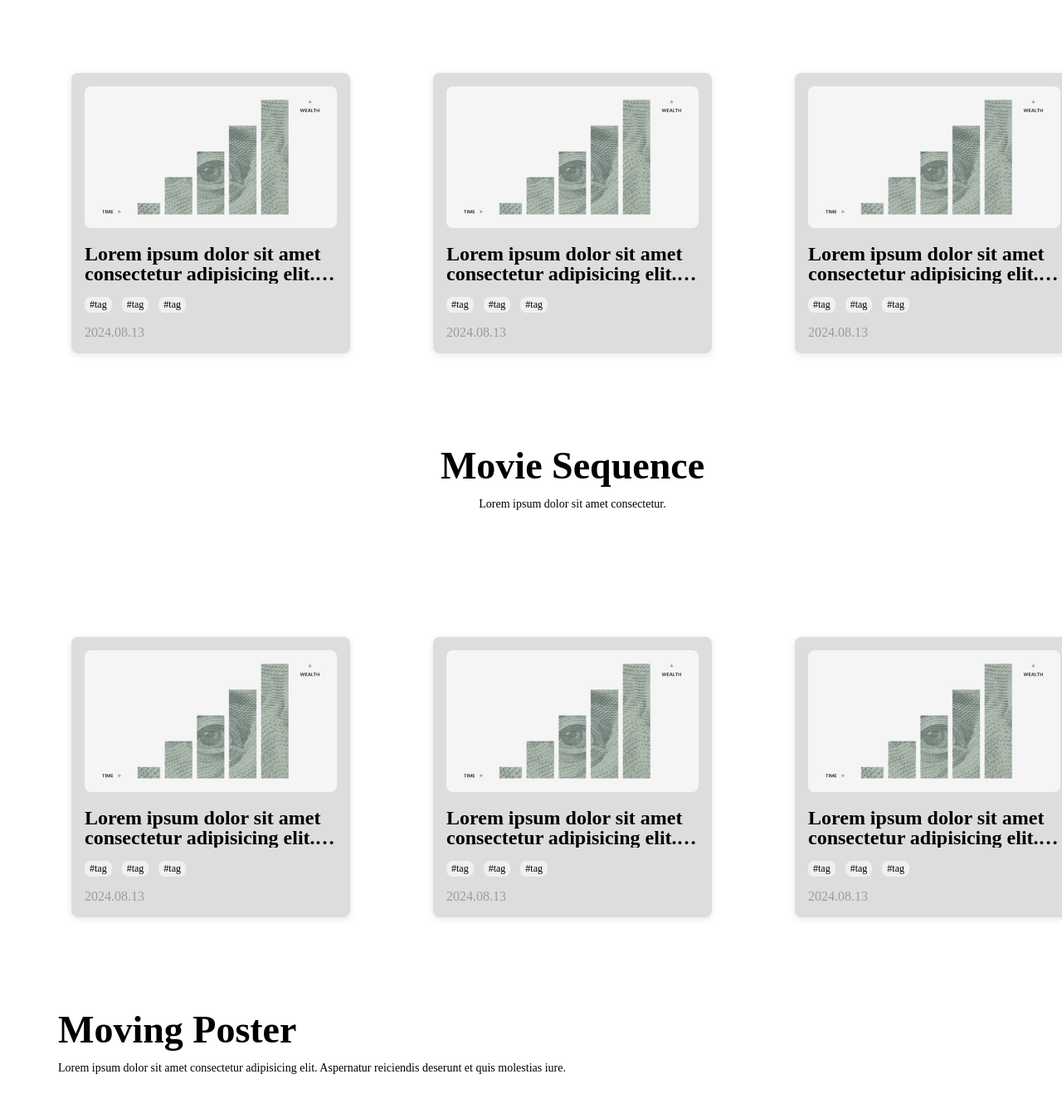
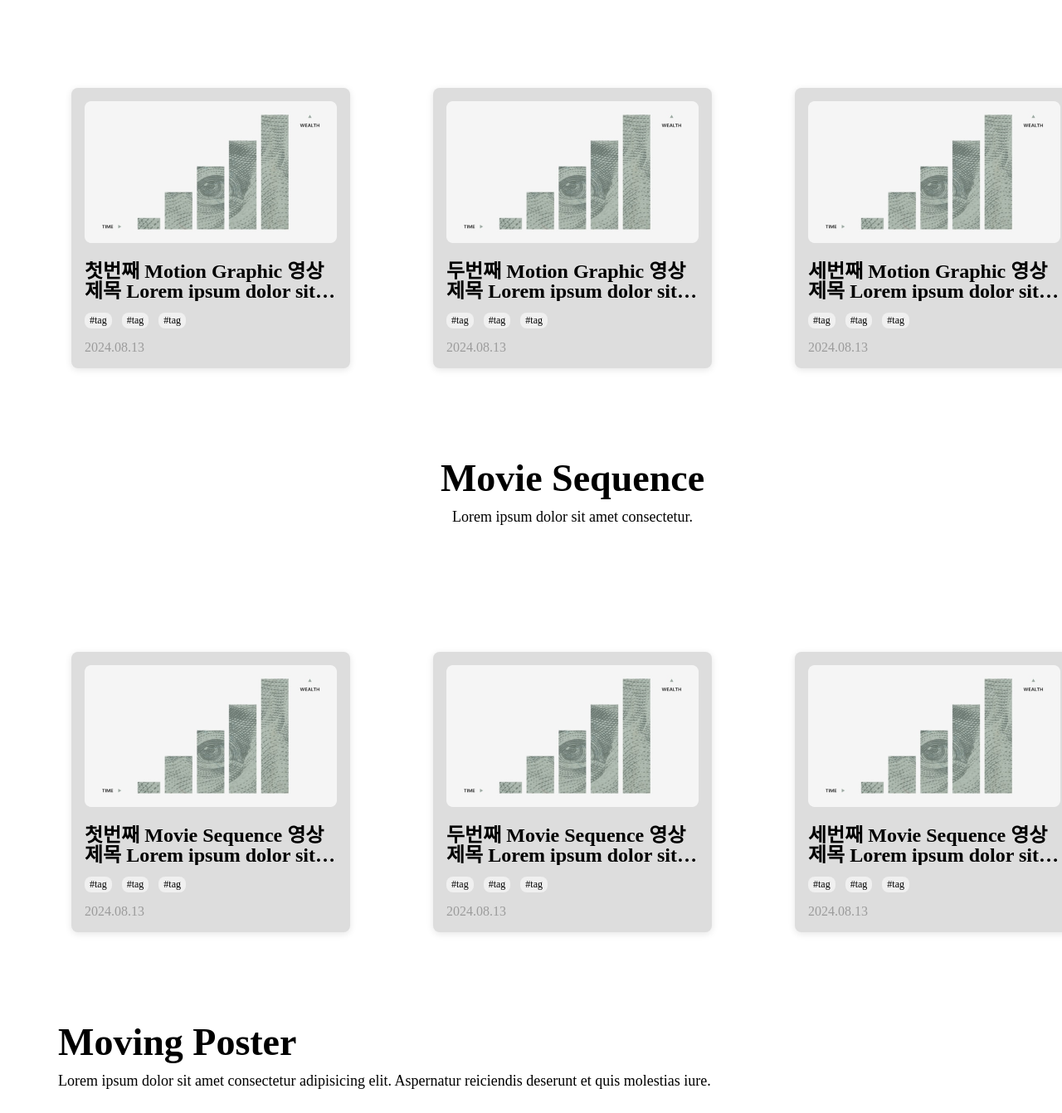
Before and after one commit to SEUNGJUHANN/portfolio, a plain HTML site: page index.html in a window 1280 px wide. Shown: the part 1020-2362 px from the top of the page at 83% size. Drawn offline with Linux system fonts and the light colour scheme.

Commit message:
9.10 학원수정

```diff
--- a/css/globle.css
+++ b/css/globle.css
@@ -46,5 +46,5 @@
     width: 100%;
     height: 100%;
     /* background-color: #ddd; */
-    padding-top: 60px;
+    padding-top: 75px;
   }
--- a/css/header.css
+++ b/css/header.css
@@ -4,7 +4,7 @@
   width: 1380px;
   height: 120px;
   background-color: #f0f0f0;
-  padding: 40px 0;
+  padding: 30px 0;
   z-index: 2;
 }
 
@@ -41,7 +41,7 @@
 }
 
 .submenu > li > a {
-  font-size: 18px;
+  font-size: 16px;
   color: #000;
   text-decoration: none;
   padding: 10px 15px;
--- a/css/home.css
+++ b/css/home.css
@@ -4,7 +4,7 @@
   }
 
   .pro-img {
-    margin-bottom: 120px; /* 프로필 이미지와 아래 내용 사이의 간격 */
+    margin-bottom: 100px; /* 프로필 이미지와 아래 내용 사이의 간격 */
   }
 
   .pro-img img {
@@ -47,7 +47,7 @@
   }
 
   .pro-info h3 {
-    font-size: 18px;
+    font-size: 24px;
     border-bottom: 1px solid #000;
     display: inline-block;
     margin-bottom: 20px;
@@ -62,7 +62,7 @@
   .pro-info ul li {
     display: flex;
     align-items: center;
-    font-size: 16px;
+    font-size: 18px;
     margin-bottom: 10px;
   }
 
--- a/css/mo-g.css
+++ b/css/mo-g.css
@@ -10,7 +10,7 @@
 }
 
 .mg-sub {
-    font-size: 14px;
+  font-size: 18px;
   margin-bottom: 0;
 }
 
@@ -30,7 +30,7 @@
     border-radius: 8px;
   } */
 
-  .mg-card{
+.mg-card {
   width: 336px;
   height: 338px;
   border-radius: 8px;
@@ -45,7 +45,7 @@
   text-align: left;
 }
 
-  .mg-card img{
+.mg-card img {
   width: 304px;
   height: 171px;
   border-radius: 4px;
@@ -53,7 +53,7 @@
   margin-bottom: 16px;
 }
 
-  .mg-card-title{
+.mg-card-title {
   font-size: 24px;
   line-height: 1;
   margin-bottom: 12px;
@@ -71,7 +71,7 @@
   align-self: flex-start;
 }
 
-  .mg-tag{
+.mg-tag {
   font-size: 12px;
   background-color: #f0f0f0;
   padding: 2px 6px;
--- a/css/mo-s.css
+++ b/css/mo-s.css
@@ -10,7 +10,7 @@
 }
 
 .ms-sub {
-  font-size: 14px;
+  font-size: 18px;
   margin-bottom: 0;
 }
 
--- a/css/poster.css
+++ b/css/poster.css
@@ -13,7 +13,7 @@
   }
 
   .mp-sub {
-    font-size: 14px;
+    font-size: 18px;
     margin-bottom: 0;
   }
 
--- a/index.html
+++ b/index.html
@@ -44,16 +44,16 @@
                 src="https://picsum.photos/250/250?random=1"
                 alt="프로필사진"
               />
-              <h3>H한승주 / Han Seung Ju <span>(1994. 11. 04)</span></h3>
+              <h3>한승주 / Han Seung Ju <span>(1994. 11. 04)</span></h3>
               <p>
-                Lorem ipsum dolor sit amet consectetur, adipisicing elit.
+                🙌Lorem ipsum dolor sit amet consectetur, adipisicing elit.
                 Aliquam quisquam earum blanditiis, consequuntur sit quidem.
               </p>
             </div>
             <div class="pro-info">
               <div class="info">
                 <i class="fa-solid fa-quote-left"></i>
-                <h3>Education</h3>
+                <h3>Education✍</h3>
                 <ul>
                   <li>2024 <span>Lorem ipsum dolor sit amet.</span></li>
                   <li>2022 <span>Lorem ipsum dolor sit amet.</span></li>
@@ -63,7 +63,7 @@
               </div>
               <div class="info">
                 <i class="fa-solid fa-quote-left"></i>
-                <h3>License</h3>
+                <h3>License📜</h3>
                 <ul>
                   <li>2024 <span>Lorem ipsum dolor</span></li>
                   <li>2022 <span>Lorem ipsum dolor</span></li>
@@ -73,7 +73,7 @@
               </div>
               <div class="info">
                 <i class="fa-solid fa-quote-left"></i>
-                <h3>Work</h3>
+                <h3>Work💻</h3>
                 <ul>
                   <li>2024 <span>Lorem ipsum dolor sit amet.</span></li>
                   <li>2022 <span>Lorem ipsum dolor sit amet.</span></li>
@@ -110,15 +110,16 @@
               <h1 class="mg-title">Motion Graphic</h1>
               <span class="mg-sub">Lorem ipsum dolor sit amet consectetur.</span>
               <div class="mg-card-slider">
-                <div class="mg-card" data-id="video1">
+                <div class="mg-card">
+                  <a href="https://youtube.com" target="_blank">
                     <img
                       src="images/video1.png"
-                    alt="Card Image"
+                      alt="썸네일-1"
                       class="mg-card-image"
                     />
+                  </a>
                   <h2 class="mg-card-title">
-                    Lorem ipsum dolor sit amet consectetur adipisicing elit. Eum
-                    maiores dolorum aliquam ipsam quam. Nulla.
+                    첫번째 Motion Graphic 영상 제목 Lorem ipsum dolor sit amet consectetur.
                   </h2>
                   <div class="mg-tags">
                     <span class="mg-tag">#tag</span>
@@ -127,15 +128,16 @@
                   </div>
                   <p class="mg-date">2024.08.13</p>
                 </div>
-                <div class="mg-card" data-id="video2">
+                <div class="mg-card">
+                  <a href="https://youtube.com" target="_blank">
                   <img
                     src="images/video1.png"
-                    alt="Card Image"
+                    alt="썸네일-2"
                     class="mg-card-image"
                   />
+                </a>
                   <h2 class="mg-card-title">
-                    Lorem ipsum dolor sit amet consectetur adipisicing elit. Eum
-                    maiores dolorum aliquam ipsam quam. Nulla.
+                    두번째 Motion Graphic 영상 제목 Lorem ipsum dolor sit amet consectetur.
                   </h2>
                   <div class="mg-tags">
                     <span class="mg-tag">#tag</span>
@@ -144,15 +146,16 @@
                   </div>
                   <p class="mg-date">2024.08.13</p>
                 </div>
-                <div class="mg-card" data-id="video3">
+                <div class="mg-card">
+                  <a href="https://youtube.com" target="_blank">
                     <img
                       src="images/video1.png"
-                    alt="Card Image"
+                      alt="썸네일-3"
                       class="mg-card-image"
                     />
+                  </a>
                   <h2 class="mg-card-title">
-                    Lorem ipsum dolor sit amet consectetur adipisicing elit. Eum
-                    maiores dolorum aliquam ipsam quam. Nulla.
+                    세번째 Motion Graphic 영상 제목 Lorem ipsum dolor sit amet consectetur.
                   </h2>
                   <div class="mg-tags">
                     <span class="mg-tag">#tag</span>
@@ -174,15 +177,16 @@
               <h1 class="ms-title">Movie Sequence</h1>
               <span class="ms-sub">Lorem ipsum dolor sit amet consectetur.</span>
               <div class="ms-card-slider">
-                <div class="ms-card" data-id="video1">
+                <div class="ms-card">
+                  <a href="https://youtube.com" target="_blank">
                     <img
                       src="images/video1.png"
-                    alt="Card Image"
-                    class="ms-card-image"
+                      alt="썸네일-1"
+                      class="mg-card-image"
                     />
+                  </a>
                   <h2 class="ms-card-title">
-                    Lorem ipsum dolor sit amet consectetur adipisicing elit. Eum
-                    maiores dolorum aliquam ipsam quam. Nulla.
+                    첫번째 Movie Sequence 영상 제목 Lorem ipsum dolor sit amet consectetur.
                   </h2>
                   <div class="ms-tags">
                     <span class="ms-tag">#tag</span>
@@ -191,15 +195,16 @@
                   </div>
                   <p class="ms-date">2024.08.13</p>
                 </div>
-                <div class="ms-card" data-id="video2">
+                <div class="ms-card">
+                  <a href="https://youtube.com" target="_blank">
                     <img
                       src="images/video1.png"
-                    alt="Card Image"
-                    class="ms-card-image"
+                      alt="썸네일-2"
+                      class="mg-card-image"
                     />
+                  </a>
                   <h2 class="ms-card-title">
-                    Lorem ipsum dolor sit amet consectetur adipisicing elit. Eum
-                    maiores dolorum aliquam ipsam quam. Nulla.
+                    두번째 Movie Sequence 영상 제목 Lorem ipsum dolor sit amet consectetur.
                   </h2>
                   <div class="ms-tags">
                     <span class="ms-tag">#tag</span>
@@ -208,15 +213,16 @@
                   </div>
                   <p class="ms-date">2024.08.13</p>
                 </div>
-                <div class="ms-card" data-id="video3">
+                <div class="ms-card">
+                  <a href="https://youtube.com" target="_blank">
                     <img
                       src="images/video1.png"
-                    alt="Card Image"
-                    class="ms-card-image"
+                      alt="썸네일-3"
+                      class="mg-card-image"
                     />
+                  </a>
                   <h2 class="ms-card-title">
-                    Lorem ipsum dolor sit amet consectetur adipisicing elit. Eum
-                    maiores dolorum aliquam ipsam quam. Nulla.
+                    세번째 Movie Sequence 영상 제목 Lorem ipsum dolor sit amet consectetur.
                   </h2>
                   <div class="ms-tags">
                     <span class="ms-tag">#tag</span>
@@ -238,9 +244,9 @@
               <h1 class="mp-title">Moving Poster</h1>
               <span class="mp-sub">Lorem ipsum dolor sit amet consectetur adipisicing elit. Aspernatur reiciendis deserunt et quis molestias iure.</span>
               <div class="mp-poster-img">
-                <img src="images/post1.png" alt="post-1">
-                <img src="images/post2.png" alt="post-2">
-                <img src="images/post3.png" alt="post-3">
+                <img src="images/gif/고양이댄스.gif" alt="post-1">
+                <img src="images/gif/고양이2.gif" alt="post-2">
+                <img src="images/gif/고양이마사지.gif" alt="post-3">
               </div>
             </div>
           </div>
```
Also changed, not shown: images/path/youtube.svg (added), 3 other files. Lines whose indentation alone changed are shown as unchanged.
